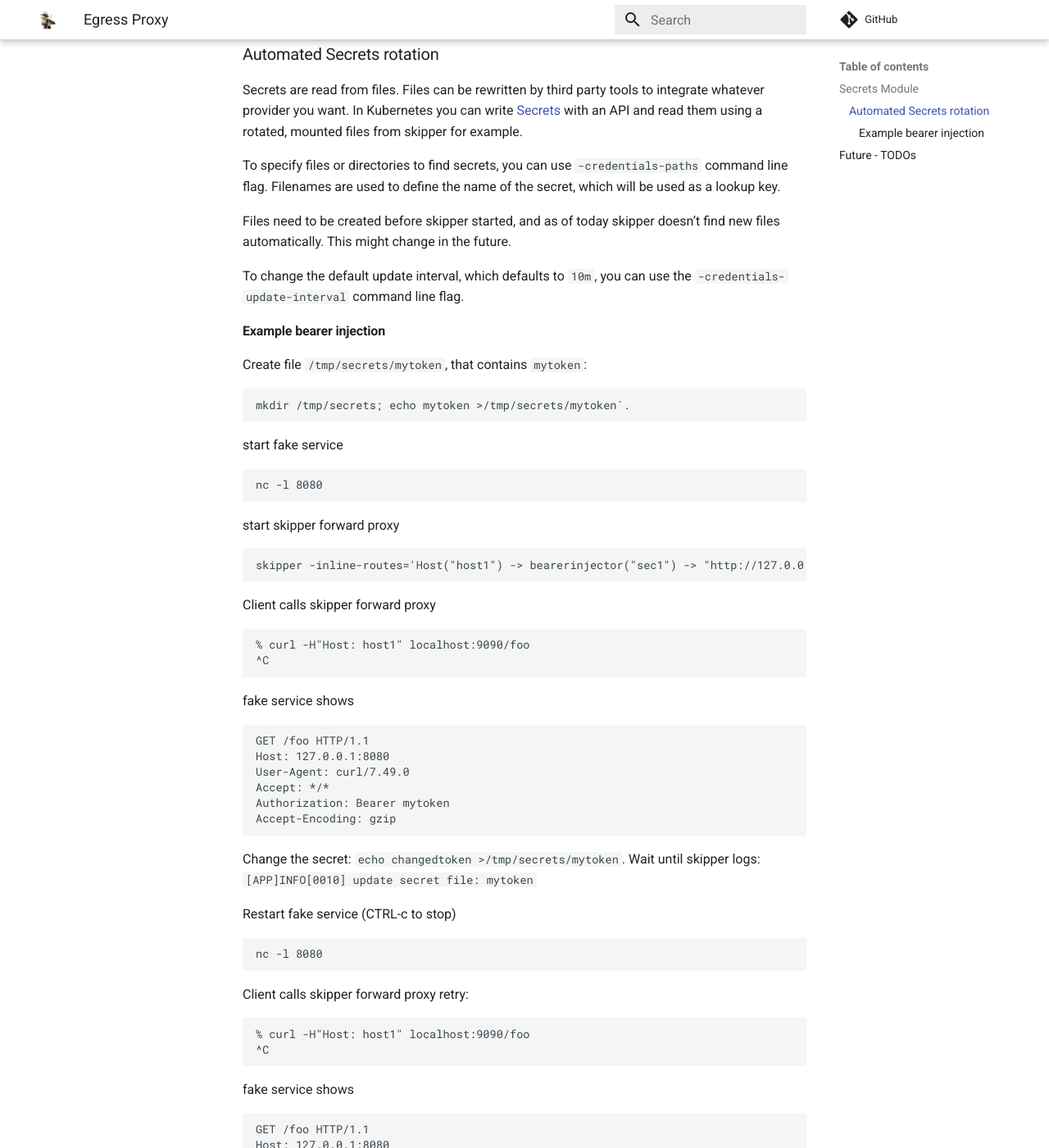
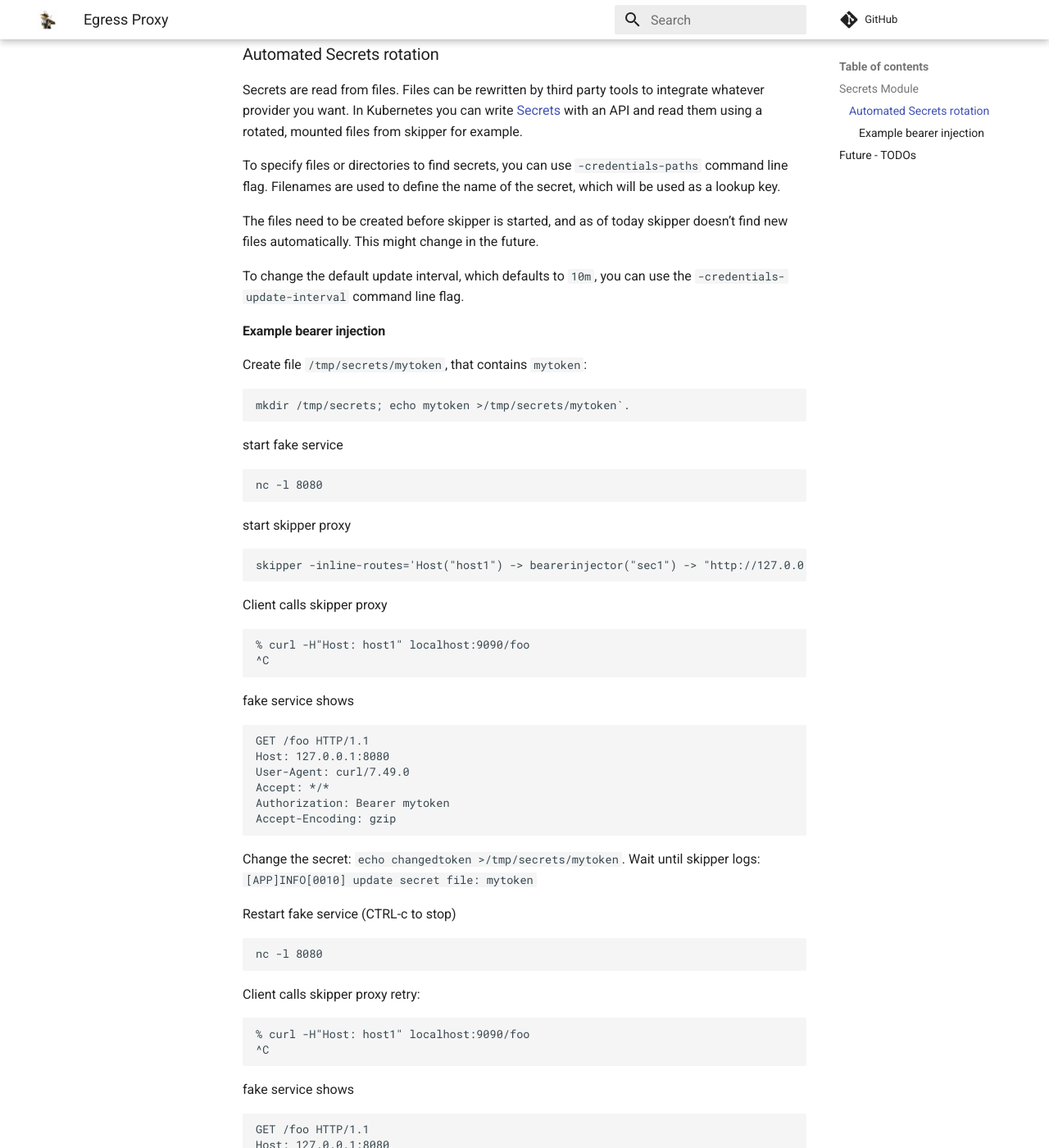
Before and after one commit to zalando/skipper, an MkDocs documentation site: the page built from docs/reference/egress.md, in a window 1280 px wide and 1400 px high, scrolled down 1392 px. Shown: the whole window at 82% size. Built offline with MkDocs 1.6.1 and Material for MkDocs 9.7.7, drawn with Linux system fonts in a browser that asks for light colours; comment, search, counter and statistics services are not loaded.

Commit message:
fix comments
Signed-off-by: Sandor Szücs <sandor.szuecs@zalando.de>

````diff
--- a/docs/reference/egress.md
+++ b/docs/reference/egress.md
@@ -41,7 +41,7 @@ To specify files or directories to find secrets, you can use
 `-credentials-paths` command line flag. Filenames are used to define
 the name of the secret, which will be used as a lookup key.
 
-Files need to be created before skipper started, and as of today
+The files need to be created before skipper is started, and as of today
 skipper doesn't find new files automatically. This might change in the
 future.
 
@@ -62,13 +62,13 @@ start fake service
 nc -l 8080
 ```
 
-start skipper forward proxy
+start skipper proxy
 
 ```
 skipper -inline-routes='Host("host1") -> bearerinjector("sec1") -> "http://127.0.0.1:8080/"' -credentials-paths=/tmp/secrets -credentials-update-interval=10s
 ```
 
-Client calls skipper forward proxy
+Client calls skipper proxy
 
 ```
 % curl -H"Host: host1" localhost:9090/foo
@@ -96,7 +96,7 @@ Restart fake service (CTRL-c to stop)
 nc -l 8080
 ```
 
-Client calls skipper forward proxy retry:
+Client calls skipper proxy retry:
 
 ```
 % curl -H"Host: host1" localhost:9090/foo
````
Also changed, not shown: docs/reference/filters.md (+1 -1 lines).
